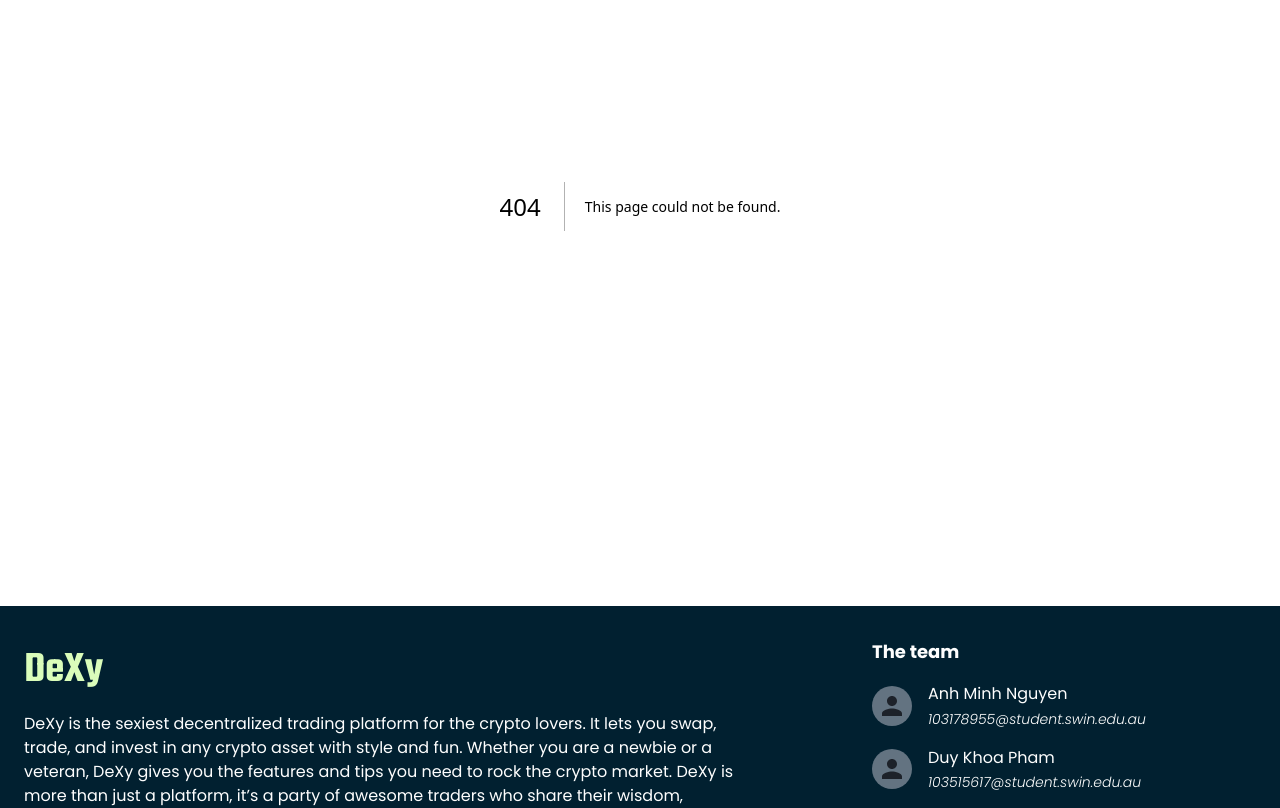
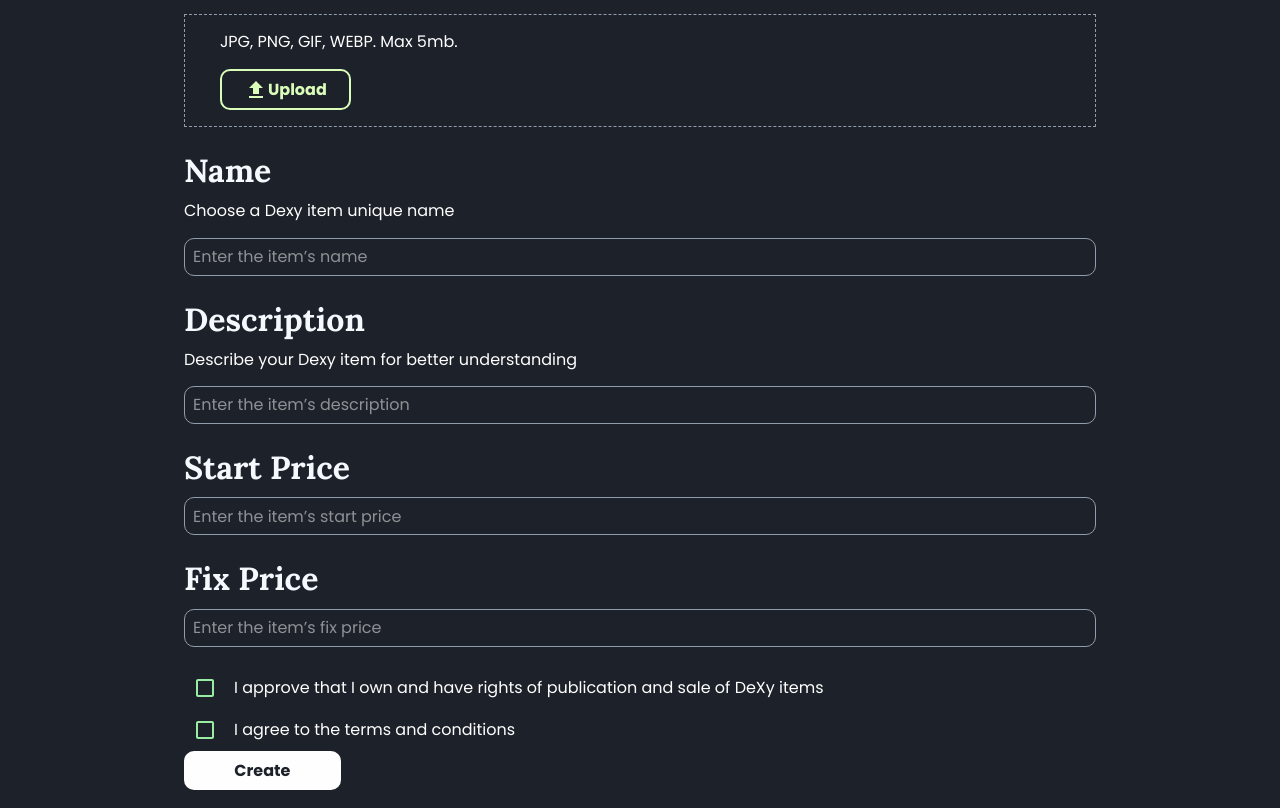
Before and after one commit to anhminhnguyen3110/DeXy-NFT-Trading-FE, a Next.js app: page /create-dexy-item in a window 1280 px wide. Before the commit this address had no page. Shown: the part 260-1068 px from the top of the page. Built offline with nearby package versions, Linux system fonts and the light colour scheme.

Commit message:
feat: [IN-43] creating page for DeXy items

```diff
--- a/src/components/TextFieldWithLabel.js
+++ b/src/components/TextFieldWithLabel.js
@@ -43,3 +43,7 @@ export const InputBaseStyledMarketplace = styled(InputBaseStyled)(({ theme }) =>
   maxWidth: '3.5625rem',
   paddingLeft: theme.spacing(1),
 }))
+
+export const InputBaseStyledCreateItem = styled(InputBaseStyled)(({ theme }) => ({
+  paddingTop: theme.spacing(1),
+}))
--- /dev/null
+++ b/src/components/UploadButton.js
@@ -0,0 +1,40 @@
+import * as React from 'react'
+import { styled } from '@mui/material'
+import { Button, SvgIcon } from '@mui/material'
+import FileUploadIcon from '@mui/icons-material/FileUpload'
+
+const VisuallyHiddenInput = styled('input')`
+  clip: rect(0 0 0 0);
+  clip-path: inset(50%);
+  height: 1px;
+  overflow: hidden;
+  position: absolute;
+  bottom: 0;
+  left: 0;
+  white-space: nowrap;
+  width: 1px;
+`
+
+const ButtonStyled = styled(Button)(({ theme }) => ({
+  color: theme.palette.primary.main,
+  borderColor: theme.palette.primary.main,
+  marginTop: '0.94rem',
+  marginLeft: '2.18rem',
+  marginBottom: '1rem',
+  maxWidth: '8.18856rem',
+  [theme.breakpoints.down('sm')]: {
+    marginTop: '1rem',
+    marginLeft: '0.94rem',
+    marginBottom: '1.5rem',
+  },
+}))
+
+export default function InputFileUpload() {
+  return (
+    <ButtonStyled component="label" role={undefined} tabIndex={-1} variant="outlined">
+      <SvgIcon component={FileUploadIcon} />
+      Upload
+      <VisuallyHiddenInput type="file" />
+    </ButtonStyled>
+  )
+}
--- a/src/layouts/AppBar.js
+++ b/src/layouts/AppBar.js
@@ -95,7 +95,7 @@ const SearchResultContainer = styled(Paper)(({ theme }) => ({
 
 const pages = [
   ['Marketplace', '/'],
-  ['Create', '/create'],
+  ['Create', '/create-dexy-item'],
 ]
 const accountMenu = [
   ['Create wallet', 'https://metamask.io/'],
--- /dev/null
+++ b/src/pages/create-dexy-item.js
@@ -0,0 +1,136 @@
+import Head from 'next/head'
+import { Button, Stack, Typography, styled } from '@mui/material'
+import InputFileUpload from '@/components/UploadButton'
+import { InputBaseStyledCreateItem } from '@/components/TextFieldWithLabel'
+import CheckboxComponent from '@/components/CheckBox'
+
+const StackStyled = styled(Stack)(({ theme }) => ({
+  paddingLeft: '10rem',
+  paddingRight: '10rem',
+  paddingBottom: '1.88rem',
+  [theme.breakpoints.down('md')]: {
+    paddingLeft: '0rem',
+    paddingRight: '0rem',
+    paddingBottom: '3.06rem',
+  },
+}))
+
+const HeadingH1Styled = styled(Typography)(({ theme }) => ({
+  paddingTop: '2.56rem',
+  [theme.breakpoints.down('md')]: {
+    paddingBottom: '0',
+    fontSize: '2rem',
+  },
+}))
+
+const UploadTypography = styled(Typography)(({ theme }) => ({
+  paddingTop: '0.94rem',
+  paddingLeft: '2.18rem',
+  [theme.breakpoints.down('md')]: {
+    paddingTop: '1rem',
+    paddingLeft: '0.94rem',
+  },
+}))
+
+const HeadingH2Styled = styled(Typography)(({ theme }) => ({
+  paddingTop: '1.44rem',
+  [theme.breakpoints.down('md')]: {
+    paddingTop: '1.24rem',
+    paddingBottom: '0.62rem',
+  },
+}))
+
+const UploadBox = styled(Stack)(({ theme }) => ({
+  marginTop: '0.9rem',
+  border: `1px solid ${theme.palette.grey[400]}`,
+  borderStyle: 'dashed',
+  [theme.breakpoints.down('md')]: {
+    marginBottom: '0.62rem',
+  },
+}))
+
+const CreateButton = styled(Button)(({ theme }) => ({
+  width: '9.788rem',
+  color: theme.palette.common.black,
+  backgroundColor: theme.palette.common.white,
+  [theme.breakpoints.down('md')]: {
+    width: '100%',
+  },
+}))
+
+const StackCheckBox = styled(Stack)(({ theme }) => ({
+  paddingTop: '1.25rem',
+  [theme.breakpoints.down('md')]: {
+    paddingTop: '1.75rem',
+  },
+}))
+const TypographyStyled = styled(Typography)(({ theme }) => ({
+  paddingTop: '0.4rem',
+  paddingBottom: '0.4rem',
+}))
+export default function CreateDexyItem() {
+  return (
+    <>
+      <Head>
+        <title>DeXy | Homepage</title>
+      </Head>
+      <StackStyled direction="column">
+        <HeadingH1Styled variant="h1" component="h1">
+          Create Dexy Item
+        </HeadingH1Styled>
+        <HeadingH2Styled variant="h2" component="h2">
+          Upload File
+        </HeadingH2Styled>
+        <TypographyStyled variant="body1" component="p">
+          Add your image file
+        </TypographyStyled>
+        <UploadBox sx={{ direction: 'column' }}>
+          <UploadTypography variant="body1" component="p">
+            JPG, PNG, GIF, WEBP. Max 5mb.
+          </UploadTypography>
+          <InputFileUpload />
+        </UploadBox>
+
+        <HeadingH2Styled variant="h2" component="h2">
+          Name
+        </HeadingH2Styled>
+        <TypographyStyled variant="body1" component="p">
+          Choose a Dexy item unique name
+        </TypographyStyled>
+        <InputBaseStyledCreateItem placeholder="Enter the item’s name" />
+
+        <HeadingH2Styled variant="h2" component="h2">
+          Description
+        </HeadingH2Styled>
+        <TypographyStyled variant="body1" component="p">
+          Describe your Dexy item for better understanding
+        </TypographyStyled>
+        <InputBaseStyledCreateItem placeholder="Enter the item’s description" />
+
+        <HeadingH2Styled variant="h2" component="h2">
+          Start Price
+        </HeadingH2Styled>
+        <InputBaseStyledCreateItem placeholder="Enter the item’s start price" />
+
+        <HeadingH2Styled variant="h2" component="h2">
+          Fix Price
+        </HeadingH2Styled>
+        <InputBaseStyledCreateItem placeholder="Enter the item’s fix price" />
+
+        <StackCheckBox direction="row" spacing={{ lg: 1, md: 0 }} alignItems="center">
+          <CheckboxComponent />
+          <Typography variant="body1" component="p">
+            I approve that I own and have rights of publication and sale of DeXy items
+          </Typography>
+        </StackCheckBox>
+        <Stack direction="row" spacing={{ lg: 1, md: 0 }} alignItems="center">
+          <CheckboxComponent />
+          <Typography variant="body1" component="p">
+            I agree to the terms and conditions
+          </Typography>
+        </Stack>
+        <CreateButton>Create</CreateButton>
+      </StackStyled>
+    </>
+  )
+}
```
Also changed, not shown: src/pages/account.js (+7 -15 lines), src/pages/marketplace.js (+7 -1 lines).
